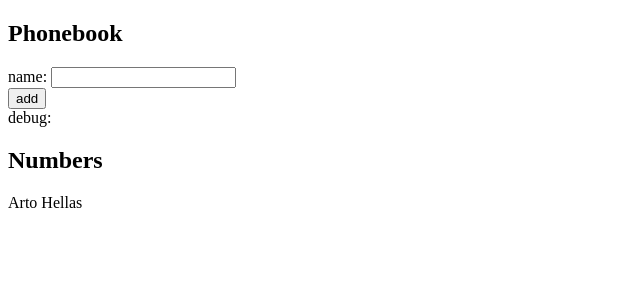
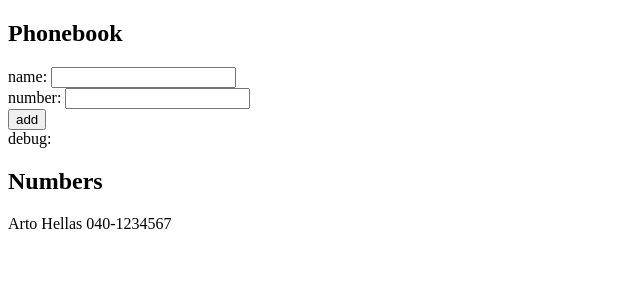
Before and after one commit to MarkFantini/Full-Stack-Open-Exercises-University-of-Helsinki, a React (Vite) app in the folder part2/phonebook/: page / in a window 1280 px wide. Shown: the top 300 px of the page, without its empty margins (0-640 px from the left). Built offline with nearby package versions, Linux system fonts and the light colour scheme.

Commit message:
Exercise 2.8 (Adding numbers)

```diff
--- a/part2/phonebook/src/App.jsx
+++ b/part2/phonebook/src/App.jsx
@@ -1,21 +1,26 @@
 import { useState } from 'react'
 
-const Person = ({ name }) => {
+const Person = ({ name, number }) => {
   return (
-    <div>{name}</div>
+    <div>{name} {number}</div>
   )
 }
 
 const App = () => {
   const [persons, setPersons] = useState([
-    { name: 'Arto Hellas' }
+    {
+      name: 'Arto Hellas',
+      number: '040-1234567',
+    }
   ])
   const [newName, setNewName] = useState('')
+  const [newNumber, setNewNumber] = useState('')
 
   const addPerson = (event) => {
     event.preventDefault()
     const object = {
       name: newName,
+      number: newNumber
     }
 
     const nameExists = persons.some((person) => person.name === newName)
@@ -33,6 +38,10 @@ const App = () => {
     setNewName(event.target.value)
   }
 
+  const handleNewNumber = (event) => {
+    setNewNumber(event.target.value)
+  }
+
   return (
     <div>
 
@@ -41,6 +50,9 @@ const App = () => {
       <form onSubmit={addPerson}>
         <div>
           name: <input value={newName} onChange={handleNewName} />
+        </div>
+        <div>
+          number: <input value={newNumber} onChange={handleNewNumber} />
         </div>
 
         <div>
@@ -52,7 +64,7 @@ const App = () => {
 
       <h2>Numbers</h2>
         {persons.map(person =>
-          <Person key={person.name} name={person.name} />
+          <Person key={person.name} name={person.name} number={person.number} />
         )}
     </div>
   )
```
